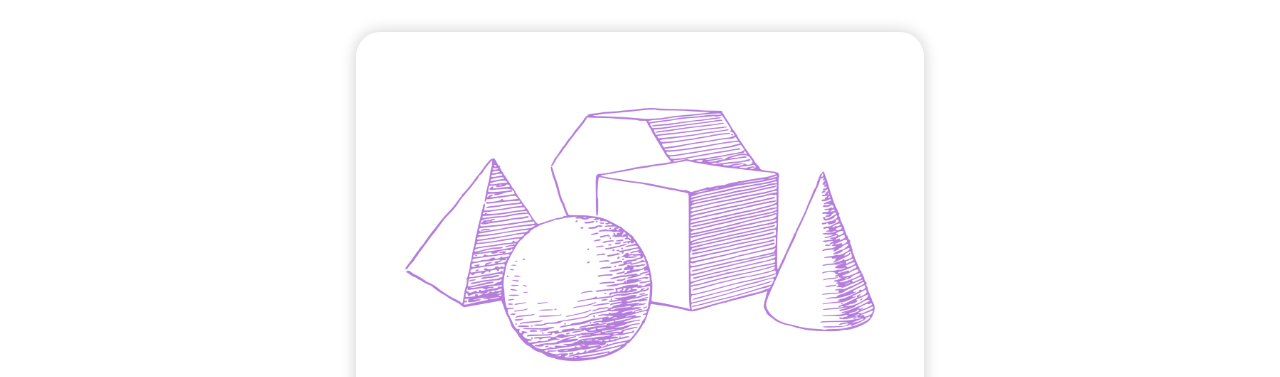
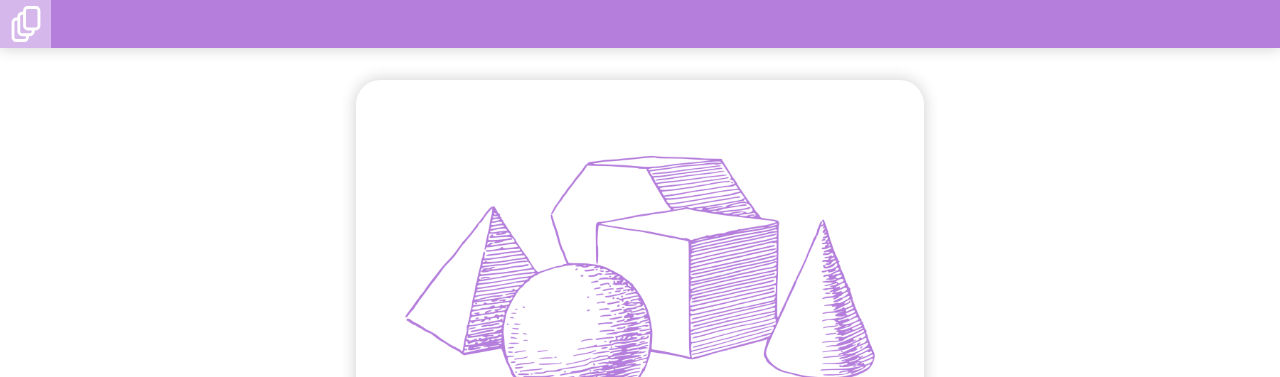
Before and after one commit to henicosa/PartiDeck, a plain HTML site: page static/index.html in a window 1280 px wide. Shown: the top 377 px of the page. Drawn offline with Linux system fonts and the light colour scheme.

Commit message:
WIP add navbar layout

```diff
--- a/static/css/index.css
+++ b/static/css/index.css
@@ -1,5 +1,6 @@
 :root {
 	--akzentfarbe: #B57EDC; /* Lavendel */
+	--akzentfarbe-light: #D5B7EB;
 }
 
 body {
--- /dev/null
+++ b/static/css/menu.css
@@ -0,0 +1,40 @@
+.navbar {
+	list-style-type: none;
+	margin: 0;
+	padding: 0;
+	overflow: hidden;
+	background-color: var(--akzentfarbe);
+	height: 3rem;
+	box-shadow: 0 0 1em rgba(0, 0, 0, 0.2);
+}
+
+
+.nav-item {
+	height: 3rem;
+	display: block;
+	/*width: 3rem;*/
+	/*height: 3rem;*/
+	float: left;
+	/*background-size: 70%;*/
+}
+
+.nav-item a {
+	display: flex;
+	align-items: center;
+	height: 100%;
+	color: white;
+	padding: 0 1rem;
+	text-decoration: none;
+}
+
+
+.nav-item:hover:not(:active) {
+	border: white 1px;
+	background-color: var(--akzentfarbe-light);
+}
+
+#overview {
+	background: url(icons/stack.svg) no-repeat center;
+	background-size: 70%;
+	padding: 0 1.6rem;
+}
--- a/static/css/slideshow.css
+++ b/static/css/slideshow.css
@@ -10,24 +10,17 @@
 	flex-grow: 1;
 }
 
-button {
+.slide-button {
 	position: absolute;
-}
-
-.nav-btn {
-
-}
-
-.slide-button {
-	box-shadow: 0 0 1em rgba(0, 0, 0, 0.2);
 	top: 50%;
 	width: 4em;
 	height: 4em;
-	background: #B57EDC url(icons/arrow-left.svg) no-repeat center;
+	background: var(--akzentfarbe) url(icons/arrow-left.svg) no-repeat center;
 	background-size: 70%;
 	border: none;
 	border-radius: 50%;
 	z-index: 10;
+	box-shadow: 0 0 1em rgba(0, 0, 0, 0.2);
 	transition: .1s ease-out;
 }
 
--- a/static/index.html
+++ b/static/index.html
@@ -5,8 +5,16 @@
   <link rel="stylesheet" href="css/index.css">
   <link rel="stylesheet" href="css/card.css">
   <link rel="stylesheet" href="css/slideshow.css">
+  <link rel="stylesheet" href="css/menu.css">
 </head>
 <body>
+<div>
+  <ul class="navbar">
+    <li class="nav-item">
+      <a href="#" id="overview"></a>
+    </li>
+  </ul>
+</div>
 <div class="slideshow">
   <div class="card-container">
     <div class="flip-card-container">
```
Also changed, not shown: static/css/icons/hamburger.svg (added), static/css/icons/stack.svg (added).
